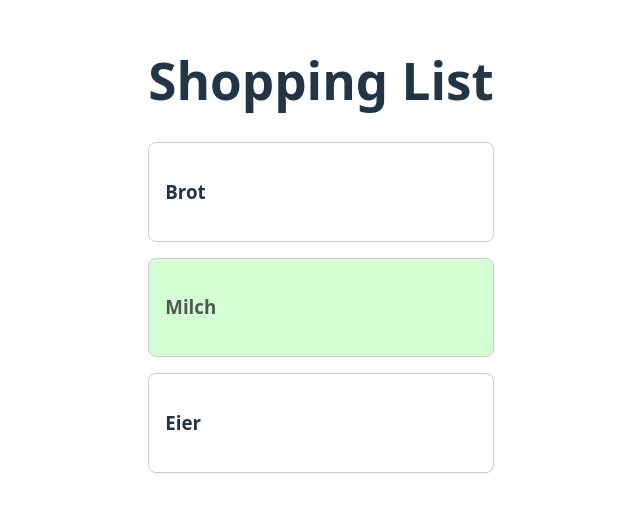
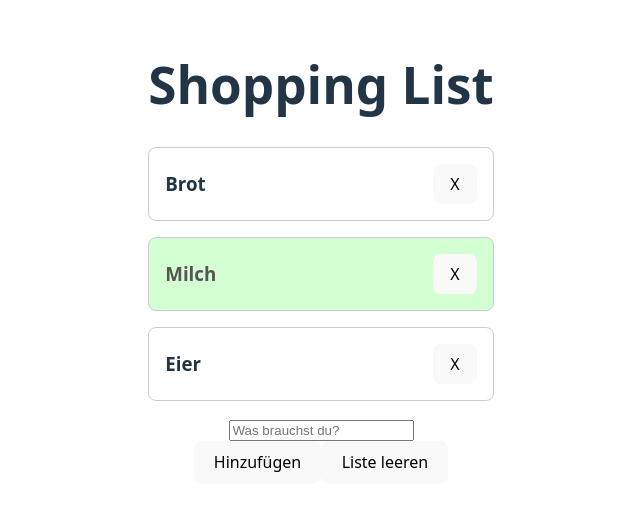
Before and after one commit to Bayfrosch/FoodPlaner, a React (Vite) app: page / in a window 1280 px wide. Shown: the part 147-658 px from the top of the page, without its empty margins (319-959 px from the left). Built offline with nearby package versions, Linux system fonts and the light colour scheme.

Commit message:
Hinzufügen/Löschen von Items

```diff
--- a/src/App.css
+++ b/src/App.css
@@ -42,7 +42,10 @@
 }
 
 .shopping-item {
+  display: flex;
+  align-items: center;
   text-align: left;
+  justify-content: space-between;
   margin: 1rem 0;
   padding: 1rem;
   border: 1px solid #ccc;
@@ -50,6 +53,17 @@
   transition: background-color 0.3s, color 0.3s;
 }
 
+.shopping-item h3 {
+  margin: 0;
+  flex: 1;
+}
+
+.shopping-item button {
+  padding: 0.5rem 1rem;
+  cursor: pointer;
+  white-space: nowrap;
+}
+
 .shopping-item.checked {
   background-color: #d3ffd3;
   color: #555;
--- a/src/App.tsx
+++ b/src/App.tsx
@@ -15,6 +15,19 @@ function App() {
     { id: 3, name: "Eier", completed: false }
   ]);
 
+  const [inputValue, setInputValue] = useState("");
+
+  const handleSubmit = () => {
+    if (inputValue.trim() === "") return;
+    const newItem: ShoppingItemData = {
+      id: items.length + 1,
+      name: inputValue,
+      completed: false
+    };
+    setItems([...items, newItem]);
+    setInputValue("");
+  };
+
   const handleToggle = (id: number) => {
     setItems(
       items.map(item => {
@@ -25,8 +38,12 @@ function App() {
       })
     );
   };
+  const handleDelete = (id: number) => {
+    setItems(items.filter(item => item.id !== id));
+  };
 
   return (
+    <div>
       <div>
         <h1>Shopping List</h1>
         {items.map(item => (
@@ -36,8 +53,21 @@ function App() {
             name={item.name}
             completed={item.completed}
             onToggle={() => handleToggle(item.id)}
+            onDelete={() => handleDelete(item.id)}
           />
         ))}
+      </div>
+      <div>
+        <input
+          type="text"
+          value={inputValue}
+          onChange={(e) => setInputValue(e.target.value)}
+          placeholder="Was brauchst du?"
+        />
+        <br/>
+        <button onClick={handleSubmit}>Hinzufügen</button>
+        <button onClick={() => setItems([])}>Liste leeren</button>
+      </div>
     </div>
   );
 }
--- a/src/components/ShoppingItem.tsx
+++ b/src/components/ShoppingItem.tsx
@@ -5,6 +5,7 @@ interface ShoppingItemProps {
     name: string,
     completed: boolean,
     onToggle: () => void;
+    onDelete: () => void;
 }
 
 function ShoppingItem(props: ShoppingItemProps) {
@@ -14,6 +15,10 @@ function ShoppingItem(props: ShoppingItemProps) {
         onClick={() => props.onToggle()}
         >
             <h3>{props.name}</h3>
+            <button onClick={(e) => {
+                e.stopPropagation();
+                props.onDelete();
+            }}>X</button>
         </div>
     )
 }
```
Lines whose indentation alone changed are shown as unchanged.
